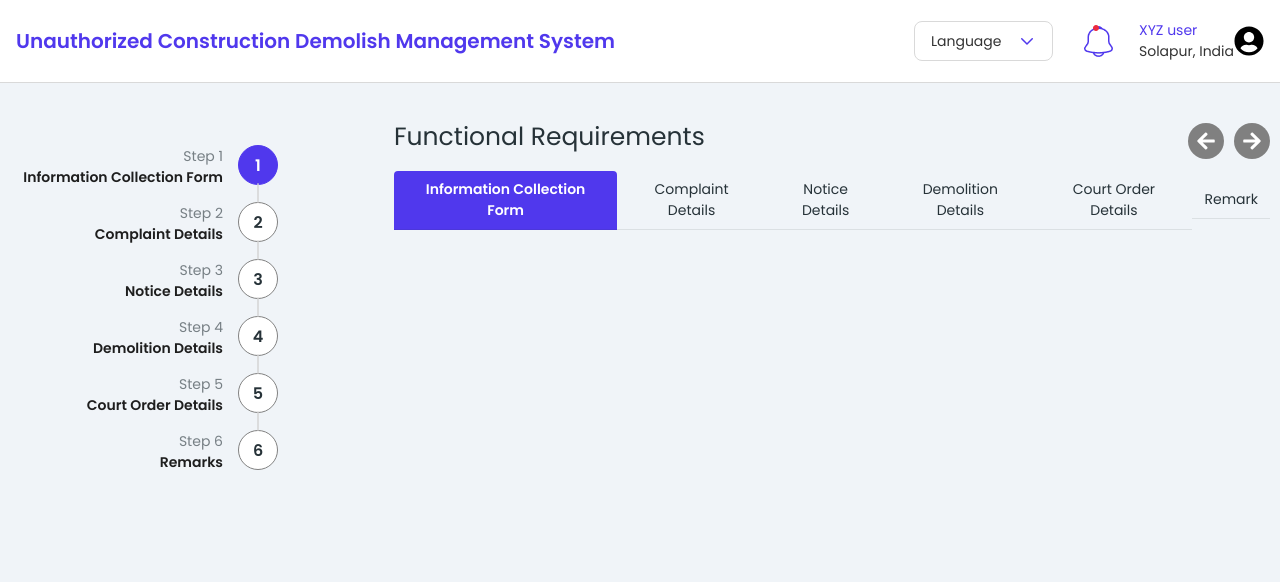
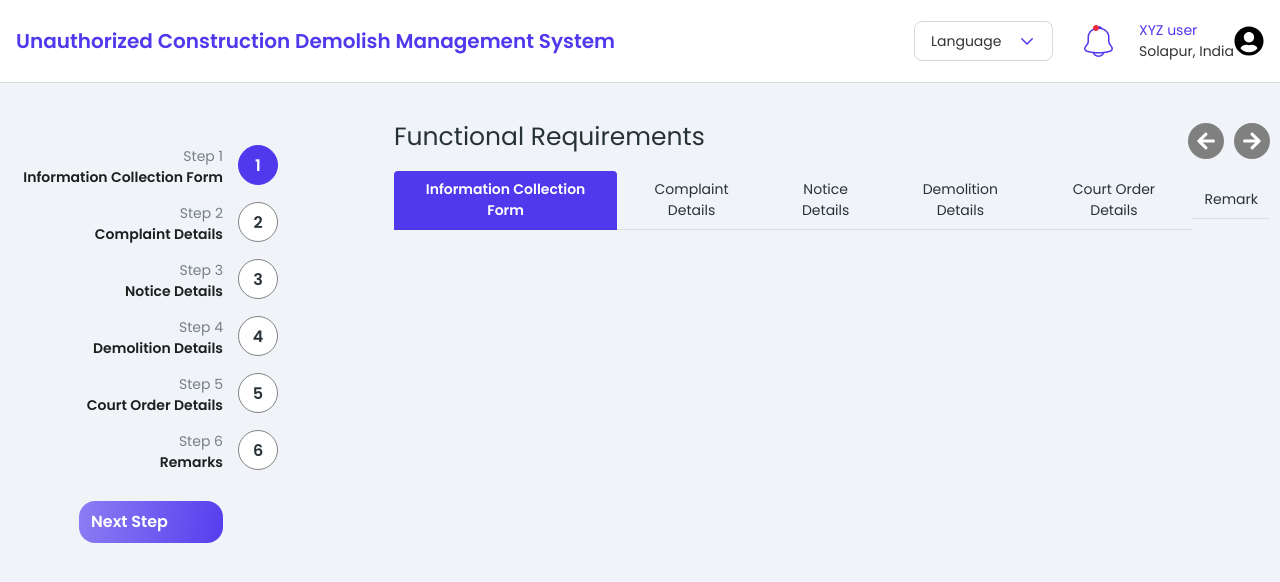
Before and after one commit to Itdevelopment002/UCM-System, a React (Create React App) app: page /dashboard in a window 1280 px wide. Shown: the top 582 px of the page. Built offline with nearby package versions, Linux system fonts and the light colour scheme.

Commit message:
addiing sidebar changes

```diff
--- a/src/components/Sidebar/Sidebar.js
+++ b/src/components/Sidebar/Sidebar.js
@@ -1,57 +1,64 @@
-import React, { useEffect } from 'react';
-import { useNavigate, useLocation } from 'react-router-dom';
-import { FaArrowLeft, FaArrowRight } from 'react-icons/fa';
-import { useStepContext } from '../StepContext';
-import './Sidebar.css';
-import bro from '../../images/bro.png';
+import React, { useEffect, useState } from "react";
+import { useNavigate, useLocation } from "react-router-dom";
+import { useStepContext } from "../StepContext";
+import "./Sidebar.css";
+import bro from "../../images/bro.png";
 
 const Sidebar = () => {
   const navigate = useNavigate();
   const { activeStep, setActiveStep } = useStepContext();
-  const location = useLocation(); // Access current path
+  const location = useLocation();
 
   const steps = [
-    { name: 'Information Collection Form', path: '/dashboard/form' },
-    { name: 'Complaint Details', path: '/dashboard/complain-details' },
-    { name: 'Notice Details', path: '/dashboard/notice-details' },
-    { name: 'Demolition Details', path: '/dashboard/demolition-order' },
-    { name: 'Court Order Details', path: '/dashboard/count-order' },
-    { name: 'Remarks', path: '/dashboard/remark' },
+    { name: "Information Collection Form", path: "/dashboard/form", completed: false },
+    { name: "Complaint Details", path: "/dashboard/complain-details", completed: false },
+    { name: "Notice Details", path: "/dashboard/notice-details", completed: false },
+    { name: "Demolition Details", path: "/dashboard/demolition-order", completed: false },
+    { name: "Court Order Details", path: "/dashboard/count-order", completed: false },
+    { name: "Remarks", path: "/dashboard/remark", completed: false },
   ];
 
+  const [stepStatus, setStepStatus] = useState(steps);
+
   useEffect(() => {
-    const currentStep = steps.findIndex((step) => step.path === location.pathname);
+    const currentStep = stepStatus.findIndex((step) => step.path === location.pathname);
     if (currentStep !== -1) {
-      setActiveStep(currentStep); // Set the active step based on the current path
+      setActiveStep(currentStep); // Set active step based on the current path
     }
-  }, [location.pathname, steps, setActiveStep]);
+  }, [location.pathname, stepStatus, setActiveStep]);
 
   const handleStepClick = (index) => {
-    setActiveStep(index);
-    navigate(steps[index].path);
-  };
-
-  const handleNextStep = () => {
-    if (activeStep < steps.length - 1) {
-      setActiveStep(activeStep + 1);
-      navigate(steps[activeStep + 1].path);
+    // Allow navigation only to the current or previous steps
+    if (index <= activeStep) {
+      setActiveStep(index);
+      navigate(stepStatus[index].path);
     }
   };
 
-  const handlePreviousStep = () => {
-    if (activeStep > 0) {
-      setActiveStep(activeStep - 1);
-      navigate(steps[activeStep - 1].path);
+  const handleCompleteStep = () => {
+    // Mark the current step as completed and allow navigation to the next step
+    setStepStatus((prevStatus) =>
+      prevStatus.map((step, index) =>
+        index === activeStep ? { ...step, completed: true } : step
+      )
+    );
+
+    // Move to the next step if not at the last step
+    if (activeStep < steps.length - 1) {
+      setActiveStep(activeStep + 1);
+      navigate(stepStatus[activeStep + 1].path);
     }
   };
+
+  const isStepClickable = (index) => index <= activeStep;
 
   return (
     <>
       <div className="sidebar-outer-div">
-        {steps.map((step, index) => (
+        {stepStatus.map((step, index) => (
           <div
             key={index}
-            className="step-container"
+            className={`step-container ${isStepClickable(index) ? "clickable" : "disabled"}`}
             onClick={() => handleStepClick(index)}
           >
             <div className="step-text-container">
@@ -59,76 +66,48 @@ const Sidebar = () => {
               <div className="step-title">{step.name}</div>
             </div>
             <div
-              className={`circle-button ${index === activeStep ? 'active' : ''}`}
+              className={`circle-button ${index === activeStep ? "active" : ""} ${
+                step.completed ? "completed" : ""
+              }`}
               style={{
-                position: 'relative',
-                width: '40px',
-                height: '40px',
-                borderRadius: '50%',
-                backgroundColor: index === activeStep ? '#5038ed' : 'white',
-                border: index === activeStep ? '1px solid #5038ed' : '1px solid gray',
-                display: 'flex',
-                alignItems: 'center',
-                justifyContent: 'center',
-                color: index === activeStep ? 'white' : 'gray',
-                fontWeight: '600',
+                position: "relative",
+                width: "40px",
+                height: "40px",
+                borderRadius: "50%",
+                backgroundColor: step.completed
+                  ? "#28a745"
+                  : index === activeStep
+                  ? "#5038ed"
+                  : "white",
+                border: step.completed
+                  ? "1px solid #28a745"
+                  : index === activeStep
+                  ? "1px solid #5038ed"
+                  : "1px solid gray",
+                display: "flex",
+                alignItems: "center",
+                justifyContent: "center",
+                color: step.completed ? "white" : index === activeStep ? "white" : "gray",
+                fontWeight: "600",
               }}
             >
               <span>{index + 1}</span>
-              {index > 0 && (
-                <div
-                  style={{
-                    position: 'absolute',
-                    top: '-20px',
-                    left: '50%',
-                    width: '1px',
-                    height: '20px',
-                    backgroundColor: 'lightgray',
-                    transform: 'translateX(-50%)',
-                  }}
-                ></div>
-              )}
-              {index < steps.length - 1 && (
-                <div
-                  style={{
-                    position: 'absolute',
-                    bottom: '-20px',
-                    left: '50%',
-                    width: '1px',
-                    height: '20px',
-                    backgroundColor: 'lightgray',
-                    transform: 'translateX(-50%)',
-                  }}
-                ></div>
-              )}
             </div>
           </div>
         ))}
 
         <div className="next-step-container">
-          {/* <button
-            className="prev-step"
-            onClick={handlePreviousStep}
-            disabled={activeStep === 0}
-          >
-            <FaArrowLeft size={20} />
-          </button> */}
-          {/* <button
+          <button
             className="next-step1"
-            onClick={handleNextStep}
+            onClick={handleCompleteStep}
             disabled={activeStep === steps.length - 1}
           >
-            Next Step
-            <FaArrowRight style={{ padding: '2px' }} size={20} />
-          </button> */}
+            {activeStep === steps.length - 1 ? "Finish" : "Next Step"}
+          </button>
         </div>
       </div>
 
-      <img
-        src={bro}
-        alt="bro"
-        className="sidebar-image"
-      />
+      <img src={bro} alt="bro" className="sidebar-image" />
     </>
   );
 };
```
